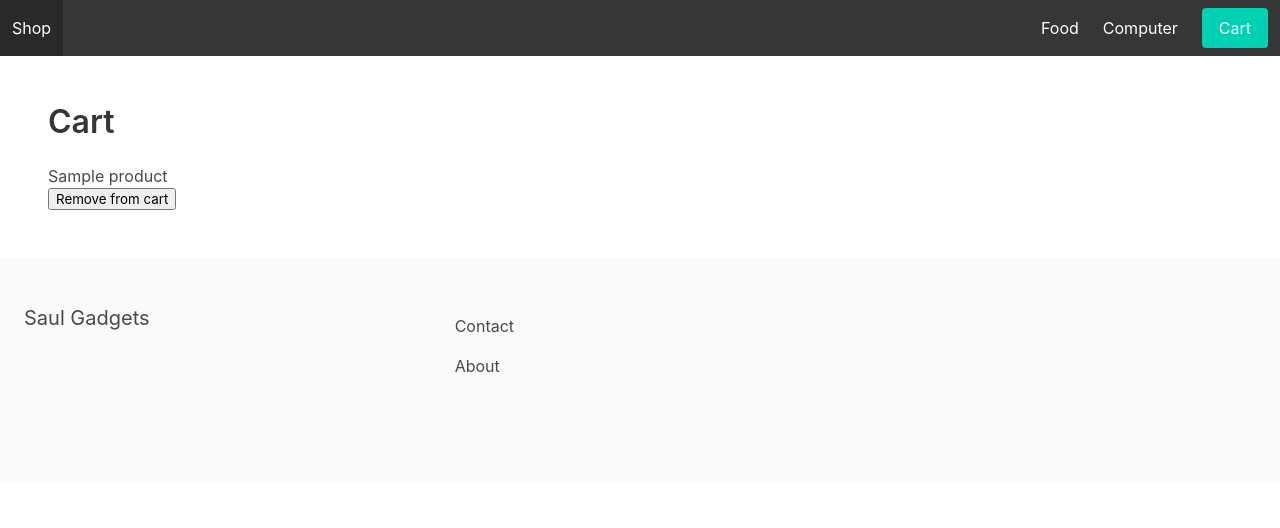
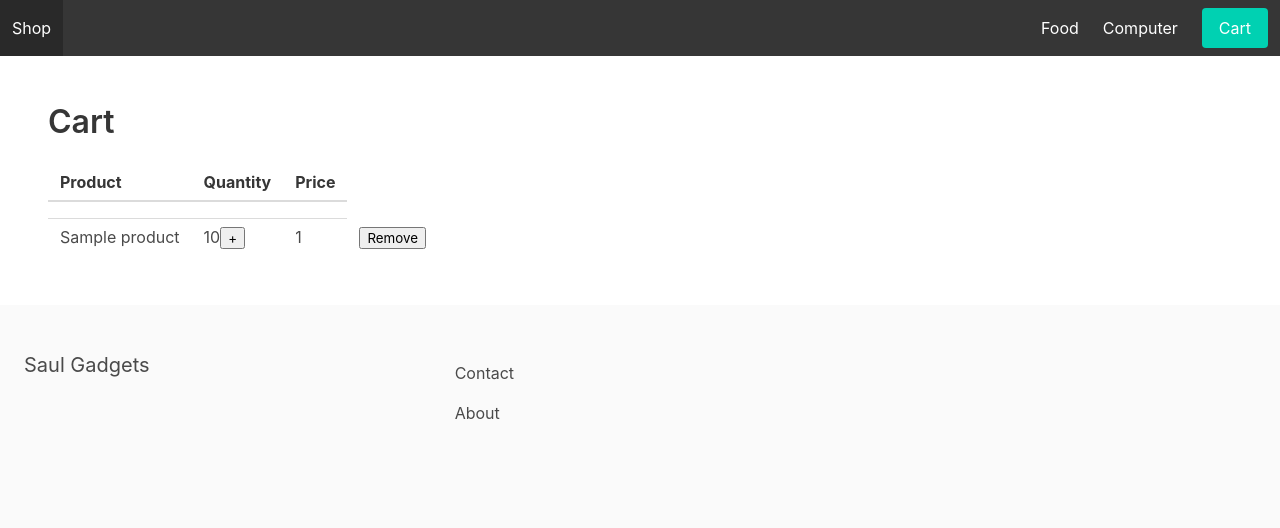
Before and after one commit to FoxGoName/ISI_projecttt, a Django app: template ISI/apps/cart/templates/cart.html in a window 1280 px wide. Shown: the top 528 px of the page. Run offline with Django 5.2, Linux system fonts and the light colour scheme; data comes from the database, SQL or seed files in the repository; both versions use the stored data as it was after the commit; the template is opened without the code that fills it: most values are stand-ins (such as "Sample title", 1, 10 or a date in 2020).

Commit message:
show quantity and price in cart, update quantity

```diff
--- a/ISI/apps/cart/cart.py
+++ b/ISI/apps/cart/cart.py
@@ -24,7 +24,7 @@ class Cart(object):
             self.cart[str(p)]['product'] = Product.objects.get(pk=p)
 
         for item in self.cart.values():
-            item['total_price'] = float(item['price']) * int(item['quantity'])
+            item['total_price'] = float(item['price']) * int(item['quantity']) #float() let the price show in float type
 
             yield item
 
--- a/ISI/apps/cart/templates/cart.html
+++ b/ISI/apps/cart/templates/cart.html
@@ -7,15 +7,44 @@
         <h1 class="title">Cart</h1>
 
         {% if cart %}
-            {% for item in cart %}
-                {% with product=item.product %}
-                    <p>{{ product.title }}</p>
-                    <button @click="removeFromCart({{ product.id }})">Remove from cart</button>
-                {% endwith %}
-            {% endfor %}
+        <div class="table">
+            <table>
+                <thead>
+                      <th>Product</th>
+                      <th>Quantity</th>
+                      <th>Price</th>
+                </thead>
+
+                <tbody>
+                      <tr v-for="product in products">
+                          <td>[[ product.title ]]</td>
+                          <td>[[ product.quantity ]]</td>
+                          <td>[[ product.total_price ]]</td>
+                      </tr>
+                      {% for item in cart %}
+                         {% with product=item.product %}
+                            <tr>
+                                <td>{{ product.title }}</td>
+                                <td>{{ item.quantity }}<button @click="incrementQuantity({{ product.id }},{{ item.quantity }})">+</button></td>
+                                <td>{{ item.total_price }}</td>
+                                <td><button @click="removeFromCart({{ product.id }})">Remove</button></td>
+                            </tr>
+                         {% endwith %}
+                      {% endfor %}
+                </tbody>
+            </table>
+        </div>
+<!--            {% for item in cart %}-->
+<!--                {% with product=item.product %}-->
+<!--                    <p>{{ product.title }}</p>-->
+<!--                    <button @click="removeFromCart({{ product.id }})">Remove from cart</button>-->
+<!--                {% endwith %}-->
+<!--            {% endfor %}-->
         {% else %}
             <p>Your cart is empty</p>
         {% endif %}
+
+
     </div>
 {% endblock %}
 
@@ -23,16 +52,43 @@
 <script>
     var productapp = new Vue({
         el:'#cartapp',
-        delimeters: ['[[',']]'],
+        delimiters: ['[[',']]'],
         data(){
            return {
+               products: [{{ productsstring|safe }}]
            }
         },
         mounted(){
             console.log('Mounted');
+            console.log(this.products);
         },
         methods: {
+            incrementQuantity(product_id, quantity){
+                console.log('increment cart product_id:', product_id);
 
+                var data = {
+                    'product_id': product_id,
+                    'update': true,
+                    'quantity': parseInt(quantity) + 1
+                };
+
+                fetch('/api/add_to_cart/', {
+                    method: 'POST',
+                    headers: {
+                        'Content-Type': 'application/json',
+                        'X-CSRFToken': '{{ csrf_token }}'
+                    },
+                    credentials: 'same-origin',
+                    body: JSON.stringify(data)
+                })
+                .then((response) => {
+                    console.log(response);
+                })
+                .catch(function (error) {
+                    console.log('Error 2');
+                    console.log(error);
+                })
+            },
             removeFromCart(product_id) {
                 console.log('Remove product_id:', product_id);
 
--- a/ISI/apps/store/api.py
+++ b/ISI/apps/store/api.py
@@ -24,6 +24,7 @@ def api_add_to_cart(request):
 
     return JsonResponse(jsonresponse)
 
+
 def api_remove_from_cart(request):
     data = json.loads(request.body)
     jsonresponse = {'success': True}
```
Also changed, not shown: ISI/apps/cart/views.py (+10 -3 lines), ISI/apps/store/templates/product_detail.html (+0 -9 lines), ISI/db.sqlite3.
